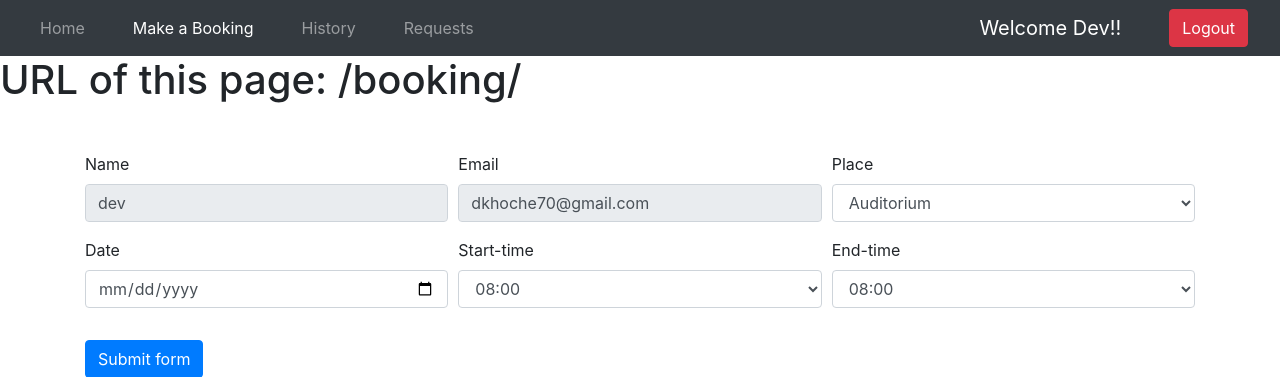
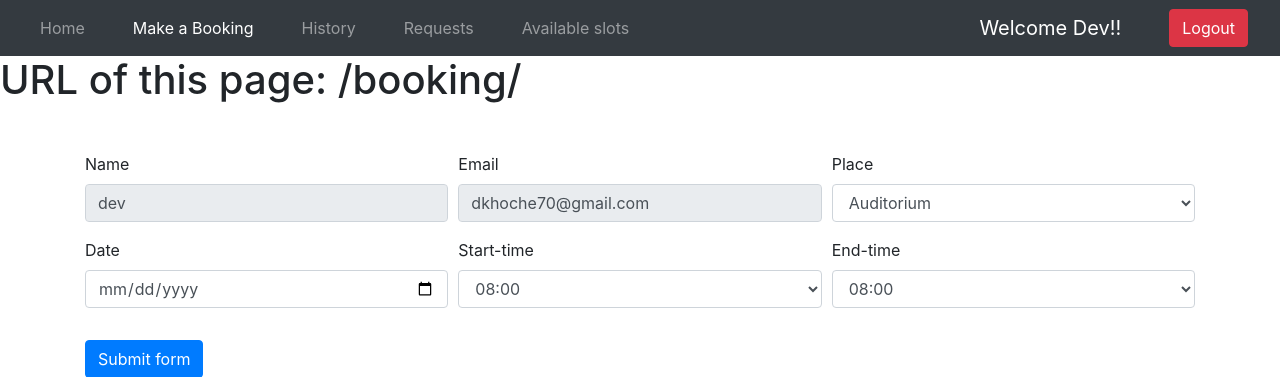
Before and after one commit to Srajan1122/Auditorium-Booking-System, a Django app: page /booking/ in a window 1280 px wide. Shown: the top 377 px of the page. Run offline with Django 3.2, Linux system fonts and the light colour scheme; a user stored in the database is signed in; some libraries are stand-ins or nearby versions.

Commit message:
added slots.html for available slots

```diff
--- a/login/urls.py
+++ b/login/urls.py
@@ -11,4 +11,5 @@ urlpatterns = [
     path("History/", views.History, name="History"),
     path("Register/", views.Register, name="Register"),
     path("user_admin/", views.user_admin, name="user_admin"),
+     path("slots/", views.slots, name="slots"),
 ]
--- a/login/views.py
+++ b/login/views.py
@@ -91,3 +91,6 @@ def Register(request):
         return response
 
     return render(request, 'login/register.html')
+@login_required
+def slots(request):
+    return render(request, 'login/slots.html')
--- /dev/null
+++ b/templates/login/Slots.html
@@ -0,0 +1,5 @@
+{% extends "login/extended.html" %}
+
+{% block title %}
+    Slots
+{% endblock title %}
--- a/templates/login/extended.html
+++ b/templates/login/extended.html
@@ -63,8 +63,14 @@
             <a
               class="nav-link{% if request.path == Requests %} active{% endif %} "
               href="{{ Requests }}"
-              >Requests</a
-            >
+              >Requests</a>
+          </li>
+          <li class="nav-item mx-3">
+            {% url 'slots' as slots %}
+            <a
+              class="nav-link{% if request.path == slots %} active{% endif %} "
+              href="{{ slots }}"
+              >Available slots</a>
           </li>
         </ul>
       </div>
```
